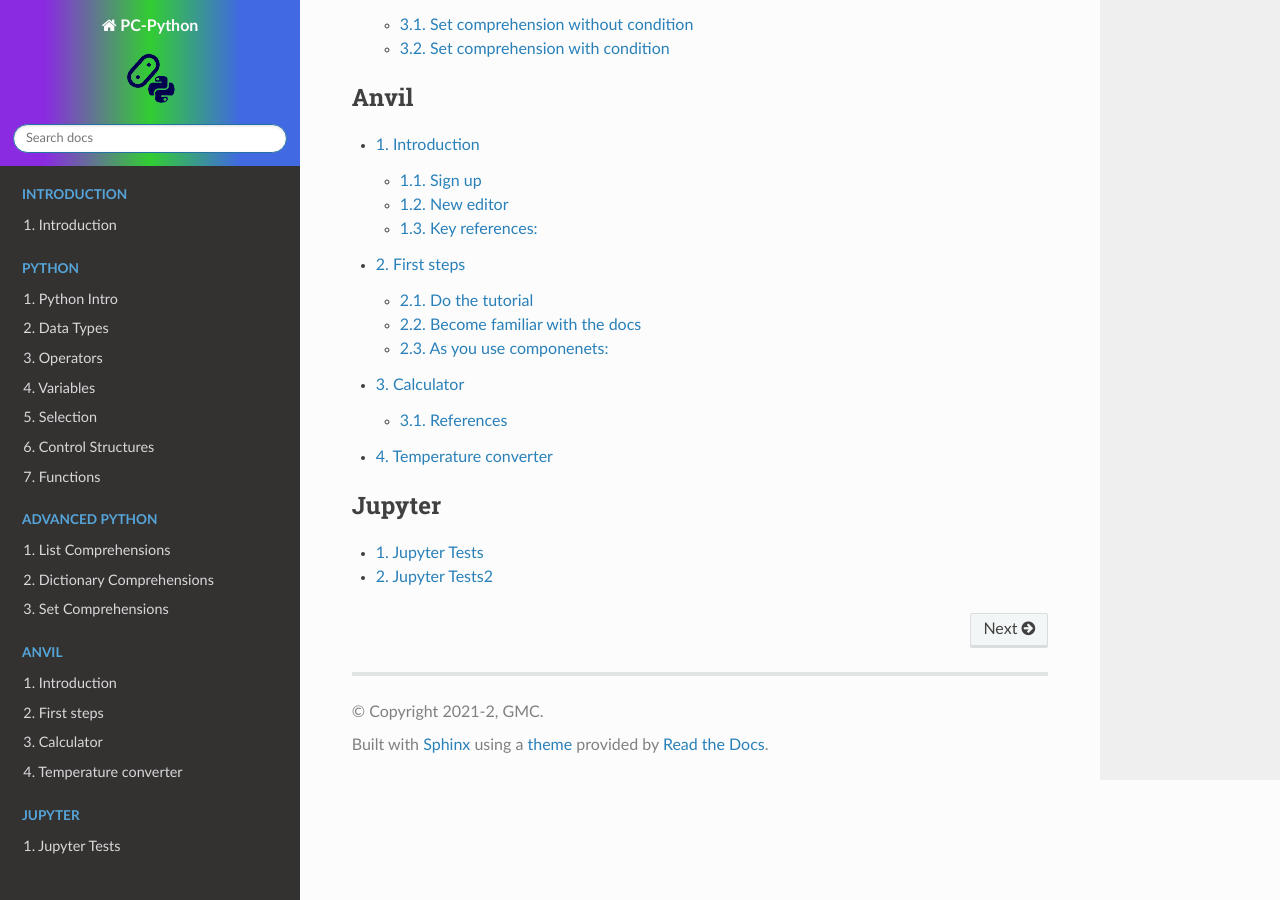
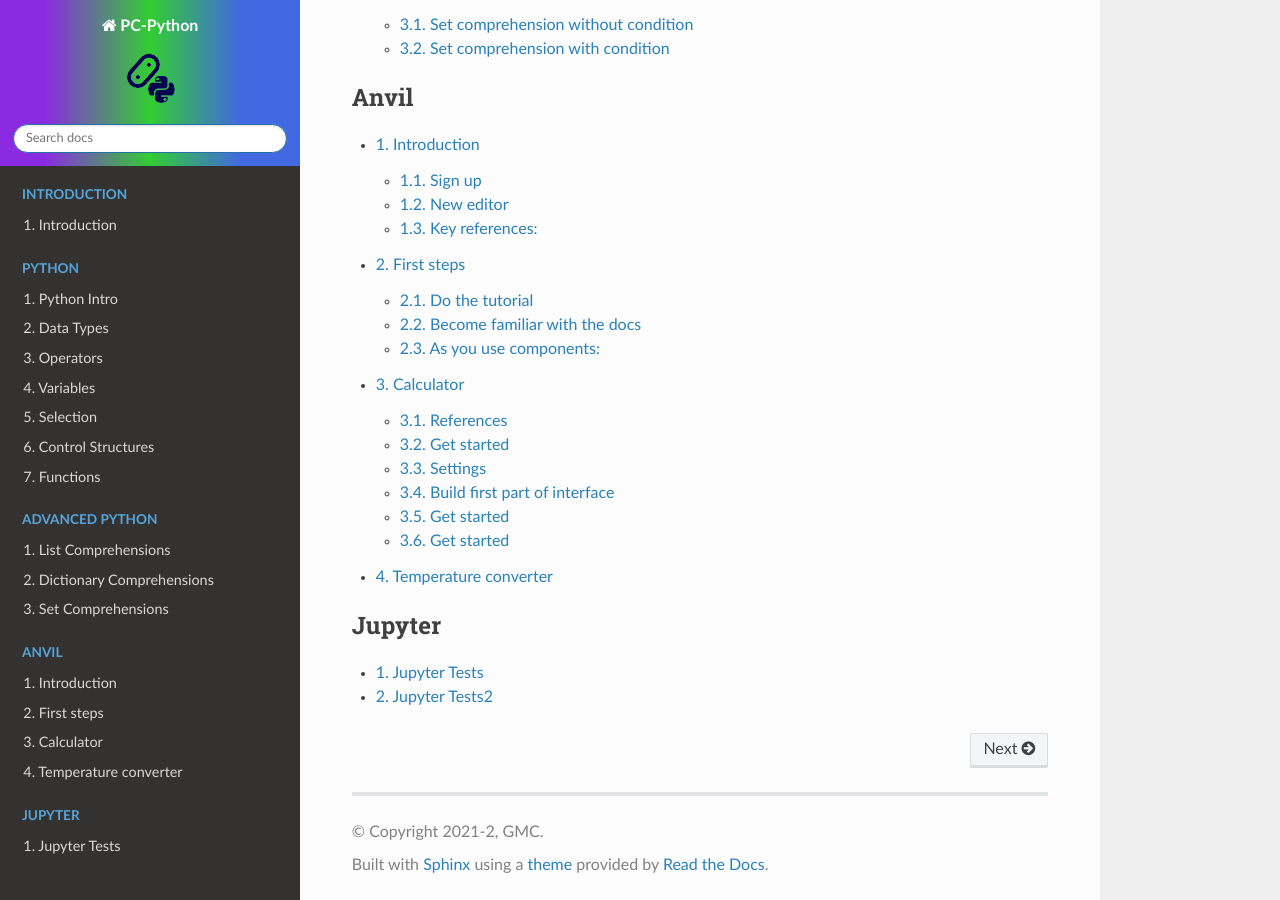
Before and after one commit to gmc-code/PC-Python, a Sphinx documentation site: the page built from docs/index.rst, in a window 1280 px wide and 900 px high, scrolled down 2131 px. Built offline with Sphinx 7.4.7 and the Read the Docs theme 2.0.0, drawn with Linux system fonts in a browser that asks for light colours; pages that are not in the unit, such as notebooks, are missing from menus; some of the changed lines change nothing that is shown.

Commit message:
calc update

```diff
--- a/docs/Anvil/calculator.rst
+++ b/docs/Anvil/calculator.rst
@@ -2,17 +2,60 @@
 Calculator
 ====================================================
 
+This builds a simple calculator using code to add the buttons.
+It is based on the the iphone grid of 5 rows and 4 columns.
+
 References
 ------------------------------
 
-Youtube guide on which this is based: https://www.youtube.com/watch?v=NiQdsK3H57Y
-Try-except: https://www.w3schools.com/python/python_try_except.asp
-eval: https://www.w3schools.com/python/ref_func_eval.asp
-enumerate: https://www.w3schools.com/python/ref_func_enumerate.asp
-Colour hex values: https://www.w3schools.com/colors/colors_picker.asp?colorhex=85b185
-Calculator icon: https://icons.iconarchive.com/icons/tristan-edwards/sevenesque/256/Calculator-icon.png
+| Youtube guide for using code to create the components: https://www.youtube.com/watch?v=NiQdsK3H57Y
+| Try-except: https://www.w3schools.com/python/python_try_except.asp
+| eval: https://www.w3schools.com/python/ref_func_eval.asp
+| enumerate: https://www.w3schools.com/python/ref_func_enumerate.asp
+| Colour hex values: https://www.w3schools.com/colors/colors_picker.asp?colorhex=85b185
+| Calculator icon: https://icons.iconarchive.com/icons/tristan-edwards/sevenesque/256/Calculator-icon.png
 
 .. image:: images/Calculator-icon.png
     :scale: 60%
 
 ----
+
+Get started
+------------------------------
+
+| Go to: https://anvil.works/new-build
+| Click: Blank App.
+| Choose: Custom HTML
+| Choose: Blank Panel
+
+----
+
+Settings
+------------------------------
+
+# Click on the cog icon to show the settings tab.
+# Enter an App name. iPhone_Calculator
+# Enter an App title. iPhone_Calculator
+# Enter an App description. iPhone_Calculator using code to build the buttons
+# Get a calculator icon to upload such as: https://icons.iconarchive.com/icons/tristan-edwards/sevenesque/256/Calculator-icon.png
+# Click Change Image to upload an App logo.
+# Close the settings tab.
+
+----
+
+Build first part of interface
+------------------------------
+
+# Drag and drop the image component from the right toolbox onto Form1
+# In the properties panel set the ehight to 75.
+
+
+----
+
+Get started
+------------------------------
+
+----
+
+Get started
+------------------------------
--- a/docs/Anvil/first_steps.rst
+++ b/docs/Anvil/first_steps.rst
@@ -20,7 +20,7 @@
 
 ----
 
-As you use componenets:
+As you use components:
 ------------------------------
 
-| See the index to components in teh anvil module: https://anvil.works/docs/api/anvil
+| See the index to components in the anvil module: https://anvil.works/docs/api/anvil
```
